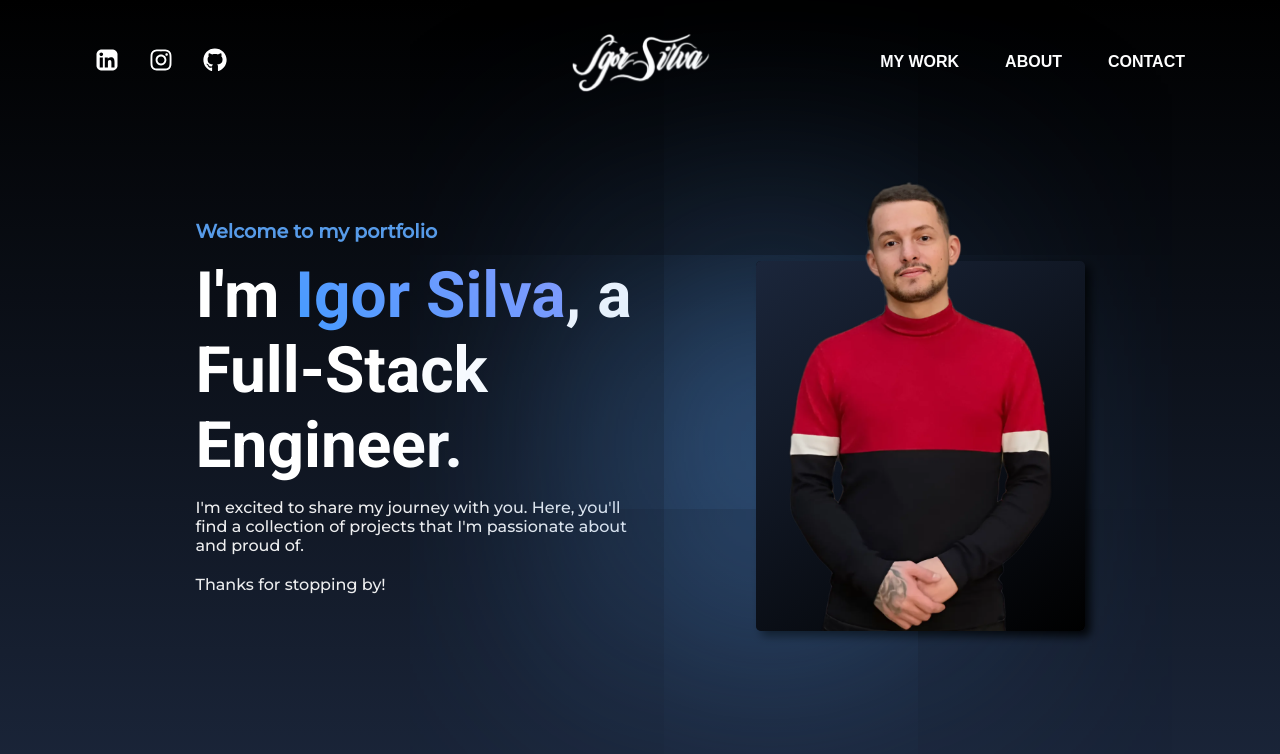
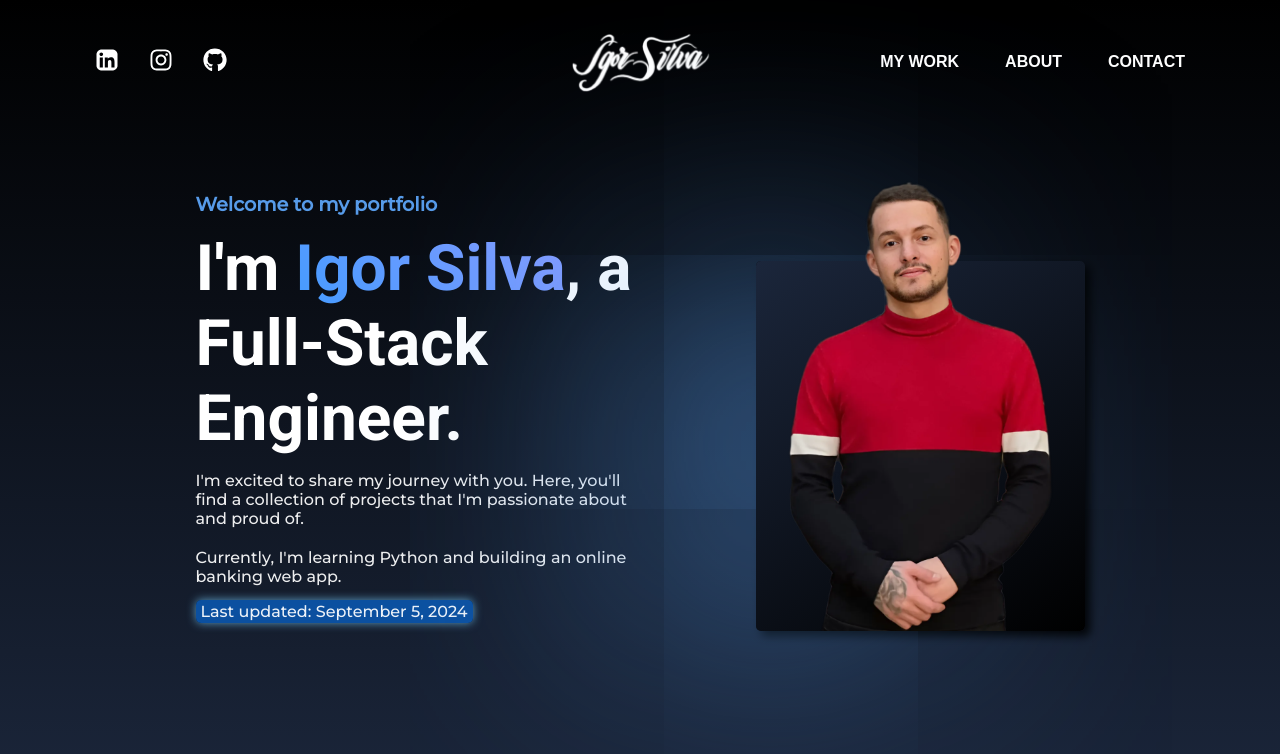
Before and after one commit to IgorSilva0/my-portfolio, a Next.js app: page / in a window 1280 px wide. Shown: the top 754 px of the page. Built offline with nearby package versions, Linux system fonts and the light colour scheme.

Commit message:
Added dynamic function to display last updated date and updated portfolio to reflect what i m currrently doing

```diff
--- a/app/page.tsx
+++ b/app/page.tsx
@@ -36,6 +36,22 @@ const Home = () => {
     setHome(document.querySelector(`#home`));
   }, []);
 
+  function getCurrentDate(): string {
+    const today = new Date();
+
+    // Array of month names to convert numeric month to string
+    const monthNames = [
+        "January", "February", "March", "April", "May", "June",
+        "July", "August", "September", "October", "November", "December"
+    ];
+
+    const day = today.getDate();
+    const month = monthNames[today.getMonth()];
+    const year = today.getFullYear();
+
+    return `Last updated: ${month} ${day}, ${year}`;
+  }
+
   return (
     <>
       <section className={styles.sections} id='home'>
@@ -54,7 +70,8 @@ const Home = () => {
             <p className={styles.txt}>
               I&apos;m excited to share my journey with you. Here, you&apos;ll find a collection of projects that I&apos;m passionate about and proud of.
             </p>
-            <p className={styles.thanks}>Thanks for stopping by!</p>
+            <p className={styles.currently}>Currently, I&apos;m learning Python and building an online banking web app.</p>
+            <span className={styles.lastupdate}>{getCurrentDate()}</span>
           </div>
           <div className={styles.imgBox}>
             <Image className={styles.img} src={'/imgs/profile.png'} alt='Profile image' width={265} height={450} />
--- a/app/styles/styles.module.scss
+++ b/app/styles/styles.module.scss
@@ -105,9 +105,32 @@
 
 .thanks {
     color: $body-text-color;
-    margin: 0;
     font-weight: 500;
     font-size: $body-text-size;
+
+    @include xs {
+        display: none;
+    }
+}
+
+.currently {
+    color: $body-text-color;
+    font-weight: 500;
+    font-size: $body-text-size;
+
+    @include xs {
+        font-size: $body-mobile-text-size;
+    }
+}
+
+.lastupdate {
+    color: $body-text-color;
+    font-weight: 500;
+    font-size: $body-text-size;
+    background-color: #0b50a0;
+    padding: 2px 5px;
+    border-radius: 5px;
+    box-shadow: 0px 0px 10px #69b4dfd8;
 
     @include xs {
         display: none;
--- a/package.json
+++ b/package.json
@@ -10,7 +10,7 @@
   },
   "dependencies": {
     "framer-motion": "^11.2.10",
-    "next": "14.2.3",
+    "next": "^14.2.14",
     "react": "^18",
     "react-dom": "^18",
     "react-icons": "^5.2.0",
```
Also changed, not shown: 1 other file (tests, documents, lock files or other folders).
